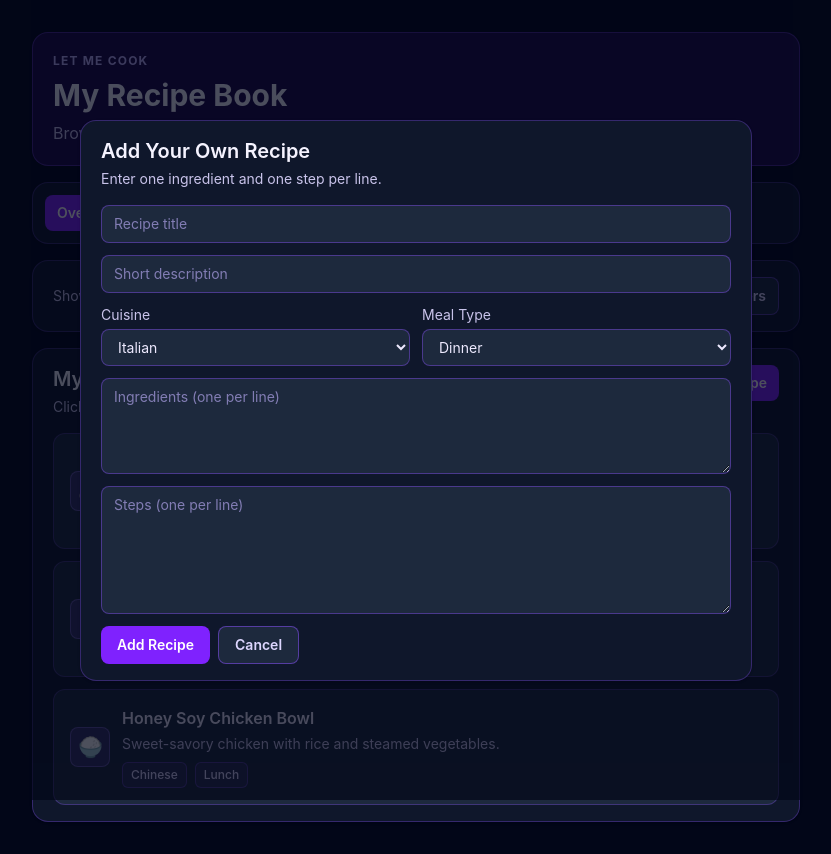
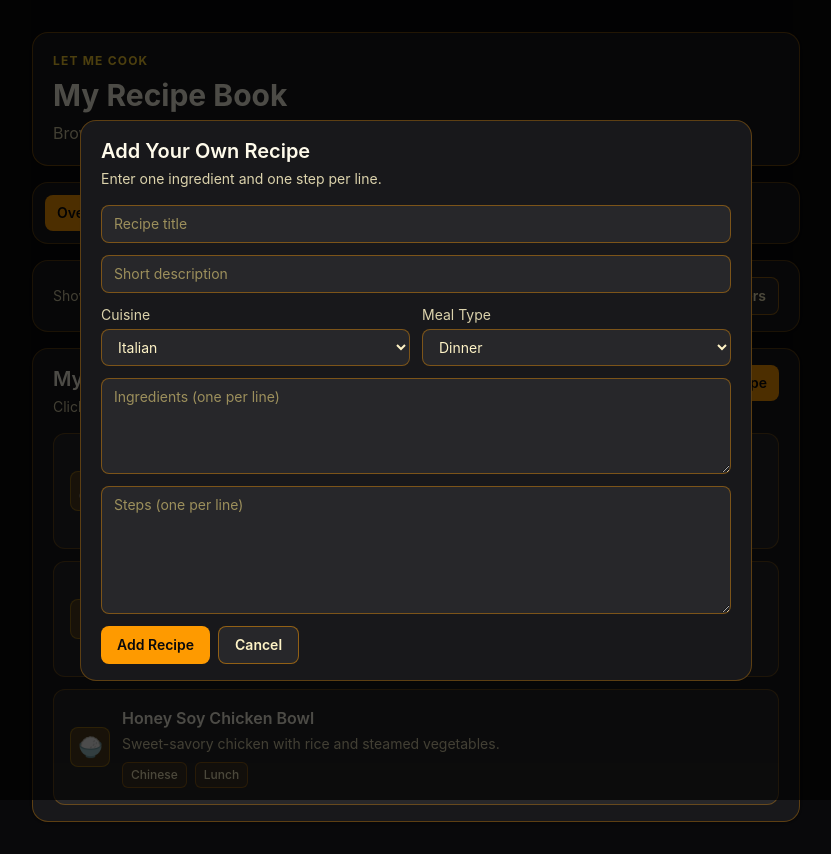
Before and after one commit to xMISSJ/let-me-cook, a Vue app: page / in a window 1280 px wide. Both pictures are taken after a click on the button "+ Add Recipe". Shown: the whole page, without its empty margins (224-1055 px from the left). Built offline with nearby package versions, Linux system fonts and the light colour scheme.

Commit message:
feat: add theme more fitting to cooking

```diff
--- a/src/App.vue
+++ b/src/App.vue
@@ -158,19 +158,19 @@ function addRecipe(recipe) {
 </script>
 
 <template>
-  <main class="min-h-screen bg-slate-950 px-4 py-8 text-violet-100">
+  <main class="min-h-screen bg-zinc-950 px-4 py-8 text-amber-100">
     <div class="mx-auto grid w-full max-w-3xl gap-4">
       <RecipeHero :is-detail-view="activeTab === 'details' && Boolean(selectedRecipe)" />
 
       <nav
-        class="flex flex-wrap items-center gap-2 rounded-2xl border border-violet-500/30 bg-slate-900 p-3 shadow-sm"
+        class="flex flex-wrap items-center gap-2 rounded-2xl border border-amber-500/30 bg-zinc-900 p-3 shadow-sm"
       >
         <button
           class="cursor-pointer rounded-lg px-3 py-2 text-sm font-semibold transition"
           :class="
             activeTab === 'overview'
-              ? 'bg-violet-600 text-white'
-              : 'bg-slate-800 text-violet-200 hover:bg-slate-700'
+              ? 'bg-amber-500 text-zinc-950'
+              : 'bg-zinc-800 text-amber-100 hover:bg-zinc-700'
           "
           type="button"
           @click="setTab('overview')"
@@ -181,8 +181,8 @@ function addRecipe(recipe) {
           class="cursor-pointer rounded-lg px-3 py-2 text-sm font-semibold transition"
           :class="
             activeTab === 'details'
-              ? 'bg-violet-600 text-white'
-              : 'bg-slate-800 text-violet-200 hover:bg-slate-700'
+              ? 'bg-amber-500 text-zinc-950'
+              : 'bg-zinc-800 text-amber-100 hover:bg-zinc-700'
           "
           type="button"
           @click="setTab('details')"
@@ -193,14 +193,14 @@ function addRecipe(recipe) {
 
       <template v-if="activeTab === 'overview'">
         <section
-          class="flex items-center justify-between gap-3 rounded-2xl border border-violet-500/30 bg-slate-900 px-5 py-4 shadow-sm"
+          class="flex items-center justify-between gap-3 rounded-2xl border border-amber-500/30 bg-zinc-900 px-5 py-4 shadow-sm"
         >
-          <p class="text-sm text-violet-200/90">
+          <p class="text-sm text-amber-100/85">
             Showing {{ filteredRecipes.length }} of {{ recipes.length }} recipes
           </p>
           <div class="flex items-center gap-2">
             <button
-              class="cursor-pointer rounded-lg border border-violet-500/50 bg-slate-800 px-3 py-2 text-sm font-semibold text-violet-200 hover:bg-slate-700"
+              class="cursor-pointer rounded-lg border border-amber-500/50 bg-zinc-800 px-3 py-2 text-sm font-semibold text-amber-100 hover:bg-zinc-700"
               type="button"
               @click="openFilterModal"
             >
@@ -218,10 +218,10 @@ function addRecipe(recipe) {
       <template v-else>
         <template v-if="selectedRecipe">
           <section
-            class="rounded-2xl border border-violet-500/30 bg-slate-900 px-5 py-4 shadow-sm"
+            class="rounded-2xl border border-amber-500/30 bg-zinc-900 px-5 py-4 shadow-sm"
           >
             <button
-              class="cursor-pointer text-sm font-semibold text-violet-300 hover:text-violet-200"
+              class="cursor-pointer text-sm font-semibold text-amber-300 hover:text-amber-200"
               type="button"
               @click="goToOverview"
             >
@@ -229,24 +229,24 @@ function addRecipe(recipe) {
             </button>
             <div class="mt-3 flex items-center gap-3">
               <div
-                class="flex h-12 w-12 items-center justify-center rounded-xl border border-violet-400/40 bg-violet-500/20 text-2xl"
+                class="flex h-12 w-12 items-center justify-center rounded-xl border border-amber-400/40 bg-amber-500/20 text-2xl"
                 aria-hidden="true"
               >
                 {{ selectedRecipe.thumbnail }}
               </div>
               <div>
-                <h2 class="text-2xl font-bold text-violet-50">
+                <h2 class="text-2xl font-bold text-amber-50">
                   {{ selectedRecipe.title }}
                 </h2>
-                <p class="mt-1 text-violet-200/90">{{ selectedRecipe.description }}</p>
+                <p class="mt-1 text-amber-100/85">{{ selectedRecipe.description }}</p>
                 <div class="mt-2 flex flex-wrap gap-2">
                   <span
-                    class="rounded-md border border-violet-500/40 bg-violet-500/10 px-2 py-1 text-xs font-medium text-violet-200"
+                    class="rounded-md border border-amber-500/40 bg-amber-500/10 px-2 py-1 text-xs font-medium text-amber-100"
                   >
                     {{ selectedRecipe.cuisine }}
                   </span>
                   <span
-                    class="rounded-md border border-violet-500/40 bg-violet-500/10 px-2 py-1 text-xs font-medium text-violet-200"
+                    class="rounded-md border border-amber-500/40 bg-amber-500/10 px-2 py-1 text-xs font-medium text-amber-100"
                   >
                     {{ selectedRecipe.mealType }}
                   </span>
@@ -260,14 +260,14 @@ function addRecipe(recipe) {
 
         <section
           v-else
-          class="rounded-2xl border border-violet-500/30 bg-slate-900 px-5 py-6 text-center shadow-sm"
+          class="rounded-2xl border border-amber-500/30 bg-zinc-900 px-5 py-6 text-center shadow-sm"
         >
-          <h2 class="text-xl font-semibold text-violet-50">No recipe selected yet</h2>
-          <p class="mt-2 text-sm text-violet-200/90">
+          <h2 class="text-xl font-semibold text-amber-50">No recipe selected yet</h2>
+          <p class="mt-2 text-sm text-amber-100/85">
             Open one from the Overview tab to see ingredients and steps.
           </p>
           <button
-            class="mt-4 cursor-pointer rounded-lg bg-violet-600 px-4 py-2 text-sm font-semibold text-white hover:bg-violet-500"
+            class="mt-4 cursor-pointer rounded-lg bg-amber-500 px-4 py-2 text-sm font-semibold text-zinc-950 hover:bg-amber-400"
             type="button"
             @click="setTab('overview')"
           >
@@ -279,16 +279,16 @@ function addRecipe(recipe) {
 
     <div
       v-if="isFilterModalOpen"
-      class="fixed inset-0 z-50 bg-slate-950/70 p-4 md:flex md:items-center md:justify-center"
+      class="fixed inset-0 z-50 bg-black/70 p-4 md:flex md:items-center md:justify-center"
       @click.self="closeFilterModal"
     >
       <section
-        class="fixed bottom-0 left-0 right-0 rounded-t-2xl border border-violet-500/30 bg-slate-900 px-5 py-4 shadow-xl md:static md:w-full md:max-w-xl md:rounded-2xl"
+        class="fixed bottom-0 left-0 right-0 rounded-t-2xl border border-amber-500/30 bg-zinc-900 px-5 py-4 shadow-xl md:static md:w-full md:max-w-xl md:rounded-2xl"
       >
         <div class="mb-4 flex items-center justify-between">
-          <h2 class="text-lg font-semibold text-violet-50">Filter Recipes</h2>
+          <h2 class="text-lg font-semibold text-amber-50">Filter Recipes</h2>
           <button
-            class="cursor-pointer rounded-md px-2 py-1 text-sm text-violet-300 hover:bg-slate-800 hover:text-violet-100"
+            class="cursor-pointer rounded-md px-2 py-1 text-sm text-amber-300 hover:bg-zinc-800 hover:text-amber-100"
             type="button"
             @click="closeFilterModal"
           >
@@ -298,7 +298,7 @@ function addRecipe(recipe) {
 
         <div class="grid gap-4">
           <div class="grid gap-2">
-            <p class="text-xs font-semibold uppercase tracking-wider text-violet-300/90">
+            <p class="text-xs font-semibold uppercase tracking-wider text-amber-300/90">
               Cuisine
             </p>
             <div class="flex flex-wrap gap-2">
@@ -308,8 +308,8 @@ function addRecipe(recipe) {
                 class="cursor-pointer rounded-full border px-3 py-1.5 text-sm font-medium transition"
                 :class="
                   selectedCuisine === option
-                    ? 'border-violet-300 bg-violet-500/30 text-violet-50'
-                    : 'border-violet-500/40 bg-slate-800 text-violet-200 hover:border-violet-400/70 hover:bg-slate-700'
+                    ? 'border-amber-300 bg-amber-500/30 text-amber-50'
+                    : 'border-amber-500/40 bg-zinc-800 text-amber-100 hover:border-amber-400/70 hover:bg-zinc-700'
                 "
                 type="button"
                 @click="selectedCuisine = option"
@@ -319,7 +319,7 @@ function addRecipe(recipe) {
             </div>
           </div>
           <div class="grid gap-2">
-            <p class="text-xs font-semibold uppercase tracking-wider text-violet-300/90">
+            <p class="text-xs font-semibold uppercase tracking-wider text-amber-300/90">
               Meal Type
             </p>
             <div class="flex flex-wrap gap-2">
@@ -329,8 +329,8 @@ function addRecipe(recipe) {
                 class="cursor-pointer rounded-full border px-3 py-1.5 text-sm font-medium transition"
                 :class="
                   selectedMealType === option
-                    ? 'border-violet-300 bg-violet-500/30 text-violet-50'
-                    : 'border-violet-500/40 bg-slate-800 text-violet-200 hover:border-violet-400/70 hover:bg-slate-700'
+                    ? 'border-amber-300 bg-amber-500/30 text-amber-50'
+                    : 'border-amber-500/40 bg-zinc-800 text-amber-100 hover:border-amber-400/70 hover:bg-zinc-700'
                 "
                 type="button"
                 @click="selectedMealType = option"
@@ -343,14 +343,14 @@ function addRecipe(recipe) {
 
         <div class="mt-5 flex flex-wrap justify-end gap-2">
           <button
-            class="cursor-pointer rounded-lg border border-violet-500/50 bg-slate-800 px-3 py-2 text-sm font-semibold text-violet-200 hover:bg-slate-700"
+            class="cursor-pointer rounded-lg border border-amber-500/50 bg-zinc-800 px-3 py-2 text-sm font-semibold text-amber-100 hover:bg-zinc-700"
             type="button"
             @click="clearFilters"
           >
             Clear Filters
           </button>
           <button
-            class="cursor-pointer rounded-lg bg-violet-600 px-4 py-2 text-sm font-semibold text-white hover:bg-violet-500"
+            class="cursor-pointer rounded-lg bg-amber-500 px-4 py-2 text-sm font-semibold text-zinc-950 hover:bg-amber-400"
             type="button"
             @click="closeFilterModal"
           >
@@ -362,7 +362,7 @@ function addRecipe(recipe) {
 
     <div
       v-if="isAddModalOpen"
-      class="fixed inset-0 z-[60] flex items-center justify-center bg-slate-950/70 p-4"
+      class="fixed inset-0 z-[60] flex items-center justify-center bg-black/70 p-4"
       @click.self="closeAddRecipeModal"
     >
       <div class="w-full max-w-2xl">
--- a/src/components/AddRecipeForm.vue
+++ b/src/components/AddRecipeForm.vue
@@ -58,31 +58,31 @@ function handleSubmit() {
 </script>
 
 <template>
-  <section class="rounded-2xl border border-violet-500/30 bg-slate-900 px-5 py-4 shadow-sm">
-    <h2 class="text-xl font-semibold text-violet-50">Add Your Own Recipe</h2>
-    <p class="mt-1 text-sm text-violet-200/90">
+  <section class="rounded-2xl border border-amber-500/30 bg-zinc-900 px-5 py-4 shadow-sm">
+    <h2 class="text-xl font-semibold text-amber-50">Add Your Own Recipe</h2>
+    <p class="mt-1 text-sm text-amber-100/85">
       Enter one ingredient and one step per line.
     </p>
 
     <form class="mt-4 grid gap-3" @submit.prevent="handleSubmit">
       <input
         v-model="form.title"
-        class="rounded-lg border border-violet-500/40 bg-slate-800 px-3 py-2 text-sm text-violet-100 outline-none placeholder:text-violet-300/60 focus:border-violet-300"
+        class="rounded-lg border border-amber-500/40 bg-zinc-800 px-3 py-2 text-sm text-amber-100 outline-none placeholder:text-amber-200/55 focus:border-amber-300"
         placeholder="Recipe title"
         type="text"
       />
       <input
         v-model="form.description"
-        class="rounded-lg border border-violet-500/40 bg-slate-800 px-3 py-2 text-sm text-violet-100 outline-none placeholder:text-violet-300/60 focus:border-violet-300"
+        class="rounded-lg border border-amber-500/40 bg-zinc-800 px-3 py-2 text-sm text-amber-100 outline-none placeholder:text-amber-200/55 focus:border-amber-300"
         placeholder="Short description"
         type="text"
       />
       <div class="grid gap-3 sm:grid-cols-2">
-        <label class="grid gap-1 text-sm text-violet-200/90">
+        <label class="grid gap-1 text-sm text-amber-100/85">
           <span>Cuisine</span>
           <select
             v-model="form.cuisine"
-            class="rounded-lg border border-violet-500/40 bg-slate-800 px-3 py-2 text-violet-100 outline-none focus:border-violet-300"
+            class="rounded-lg border border-amber-500/40 bg-zinc-800 px-3 py-2 text-amber-100 outline-none focus:border-amber-300"
           >
             <option>Italian</option>
             <option>Chinese</option>
@@ -93,11 +93,11 @@ function handleSubmit() {
             <option>International</option>
           </select>
         </label>
-        <label class="grid gap-1 text-sm text-violet-200/90">
+        <label class="grid gap-1 text-sm text-amber-100/85">
           <span>Meal Type</span>
           <select
             v-model="form.mealType"
-            class="rounded-lg border border-violet-500/40 bg-slate-800 px-3 py-2 text-violet-100 outline-none focus:border-violet-300"
+            class="rounded-lg border border-amber-500/40 bg-zinc-800 px-3 py-2 text-amber-100 outline-none focus:border-amber-300"
           >
             <option>Breakfast</option>
             <option>Lunch</option>
@@ -109,24 +109,24 @@ function handleSubmit() {
       </div>
       <textarea
         v-model="form.ingredientsText"
-        class="min-h-24 rounded-lg border border-violet-500/40 bg-slate-800 px-3 py-2 text-sm text-violet-100 outline-none placeholder:text-violet-300/60 focus:border-violet-300"
+        class="min-h-24 rounded-lg border border-amber-500/40 bg-zinc-800 px-3 py-2 text-sm text-amber-100 outline-none placeholder:text-amber-200/55 focus:border-amber-300"
         placeholder="Ingredients (one per line)"
       />
       <textarea
         v-model="form.stepsText"
-        class="min-h-32 rounded-lg border border-violet-500/40 bg-slate-800 px-3 py-2 text-sm text-violet-100 outline-none placeholder:text-violet-300/60 focus:border-violet-300"
+        class="min-h-32 rounded-lg border border-amber-500/40 bg-zinc-800 px-3 py-2 text-sm text-amber-100 outline-none placeholder:text-amber-200/55 focus:border-amber-300"
         placeholder="Steps (one per line)"
       />
       <p v-if="error" class="text-sm font-medium text-rose-300">{{ error }}</p>
       <div class="flex flex-wrap gap-2">
         <button
-          class="cursor-pointer rounded-lg bg-violet-600 px-4 py-2 text-sm font-semibold text-white hover:bg-violet-500"
+          class="cursor-pointer rounded-lg bg-amber-500 px-4 py-2 text-sm font-semibold text-zinc-950 hover:bg-amber-400"
           type="submit"
         >
           Add Recipe
         </button>
         <button
-          class="cursor-pointer rounded-lg border border-violet-500/50 bg-slate-800 px-4 py-2 text-sm font-semibold text-violet-200 hover:bg-slate-700"
+          class="cursor-pointer rounded-lg border border-amber-500/50 bg-zinc-800 px-4 py-2 text-sm font-semibold text-amber-100 hover:bg-zinc-700"
           type="button"
           @click="emit('cancel')"
         >
--- a/src/components/IngredientsCard.vue
+++ b/src/components/IngredientsCard.vue
@@ -8,9 +8,9 @@ defineProps({
 </script>
 
 <template>
-  <section class="rounded-2xl border border-violet-500/30 bg-slate-900 px-5 py-4 shadow-sm">
-    <h2 class="text-xl font-semibold text-violet-50">Ingredients</h2>
-    <ul class="mt-3 list-inside list-disc space-y-2 text-violet-100/90">
+  <section class="rounded-2xl border border-amber-500/30 bg-zinc-900 px-5 py-4 shadow-sm">
+    <h2 class="text-xl font-semibold text-amber-50">Ingredients</h2>
+    <ul class="mt-3 list-inside list-disc space-y-2 text-amber-100/85">
       <li v-for="item in ingredients" :key="item">{{ item }}</li>
     </ul>
   </section>
--- a/src/components/RecipeHero.vue
+++ b/src/components/RecipeHero.vue
@@ -9,13 +9,13 @@ defineProps({
 
 <template>
   <header
-    class="rounded-2xl border border-violet-500/40 bg-violet-950/60 px-5 py-5 shadow-sm"
+    class="rounded-2xl border border-amber-500/40 bg-zinc-900 px-5 py-5 shadow-sm"
   >
-    <p class="text-xs font-bold uppercase tracking-widest text-violet-300">
+    <p class="text-xs font-bold uppercase tracking-widest text-amber-300">
       Let Me Cook
     </p>
-    <h1 class="mt-2 text-3xl font-bold text-violet-50">My Recipe Book</h1>
-    <p class="mt-2 text-violet-200/90">
+    <h1 class="mt-2 text-3xl font-bold text-amber-50">My Recipe Book</h1>
+    <p class="mt-2 text-amber-100/85">
       {{
         isDetailView
           ? "Recipe details with ingredients and steps."
--- a/src/components/RecipeList.vue
+++ b/src/components/RecipeList.vue
@@ -18,16 +18,16 @@ function addRecipe() {
 </script>
 
 <template>
-  <section class="rounded-2xl border border-violet-500/30 bg-slate-900 px-5 py-4 shadow-sm">
+  <section class="rounded-2xl border border-amber-500/30 bg-zinc-900 px-5 py-4 shadow-sm">
     <div class="flex items-start justify-between gap-3">
       <div>
-        <h2 class="text-xl font-semibold text-violet-50">My Recipes</h2>
-        <p class="mt-1 text-sm text-violet-200/90">
+        <h2 class="text-xl font-semibold text-amber-50">My Recipes</h2>
+        <p class="mt-1 text-sm text-amber-100/85">
           Click a recipe to open ingredients and step-by-step details.
         </p>
       </div>
       <button
-        class="cursor-pointer rounded-lg bg-violet-600 px-3 py-2 text-sm font-semibold text-white hover:bg-violet-500"
+        class="cursor-pointer rounded-lg bg-amber-500 px-3 py-2 text-sm font-semibold text-zinc-950 hover:bg-amber-400"
         type="button"
         @click="addRecipe"
       >
@@ -39,28 +39,28 @@ function addRecipe() {
       <button
         v-for="recipe in recipes"
         :key="recipe.id"
-        class="cursor-pointer rounded-xl border border-violet-500/30 bg-slate-800 p-4 text-left transition hover:border-violet-400/60 hover:bg-slate-700"
+        class="cursor-pointer rounded-xl border border-amber-500/30 bg-zinc-800 p-4 text-left transition hover:border-amber-400/60 hover:bg-zinc-700"
         type="button"
         @click="selectRecipe(recipe.id)"
       >
         <div class="flex items-center gap-3">
           <div
-            class="flex h-10 w-10 shrink-0 items-center justify-center rounded-lg border border-violet-400/40 bg-violet-500/20 text-xl"
+            class="flex h-10 w-10 shrink-0 items-center justify-center rounded-lg border border-amber-400/40 bg-amber-500/20 text-xl"
             aria-hidden="true"
           >
             {{ recipe.thumbnail || "🍽️" }}
           </div>
           <div>
-            <h3 class="font-semibold text-violet-100">{{ recipe.title }}</h3>
-            <p class="mt-1 text-sm text-violet-200/90">{{ recipe.description }}</p>
+            <h3 class="font-semibold text-amber-50">{{ recipe.title }}</h3>
+            <p class="mt-1 text-sm text-amber-100/85">{{ recipe.description }}</p>
             <div class="mt-2 flex flex-wrap gap-2">
               <span
-                class="rounded-md border border-violet-500/40 bg-violet-500/10 px-2 py-1 text-xs font-medium text-violet-200"
+                class="rounded-md border border-amber-500/40 bg-amber-500/10 px-2 py-1 text-xs font-medium text-amber-100"
               >
                 {{ recipe.cuisine }}
               </span>
               <span
-                class="rounded-md border border-violet-500/40 bg-violet-500/10 px-2 py-1 text-xs font-medium text-violet-200"
+                class="rounded-md border border-amber-500/40 bg-amber-500/10 px-2 py-1 text-xs font-medium text-amber-100"
               >
                 {{ recipe.mealType }}
               </span>
--- a/src/components/StepsCard.vue
+++ b/src/components/StepsCard.vue
@@ -8,9 +8,9 @@ defineProps({
 </script>
 
 <template>
-  <section class="rounded-2xl border border-violet-500/30 bg-slate-900 px-5 py-4 shadow-sm">
-    <h2 class="text-xl font-semibold text-violet-50">Steps</h2>
-    <ol class="mt-3 list-inside list-decimal space-y-2 text-violet-100/90">
+  <section class="rounded-2xl border border-amber-500/30 bg-zinc-900 px-5 py-4 shadow-sm">
+    <h2 class="text-xl font-semibold text-amber-50">Steps</h2>
+    <ol class="mt-3 list-inside list-decimal space-y-2 text-amber-100/85">
       <li v-for="item in steps" :key="item">{{ item }}</li>
     </ol>
   </section>
```
